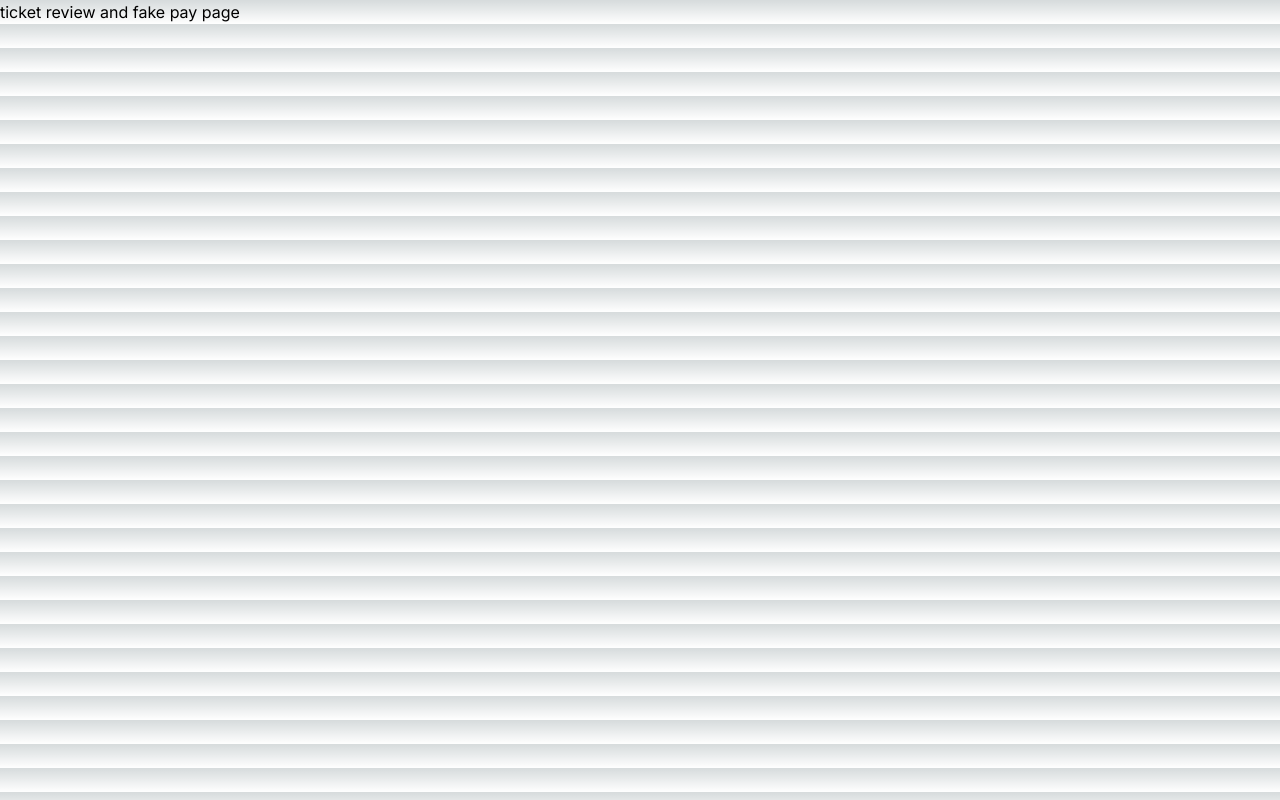
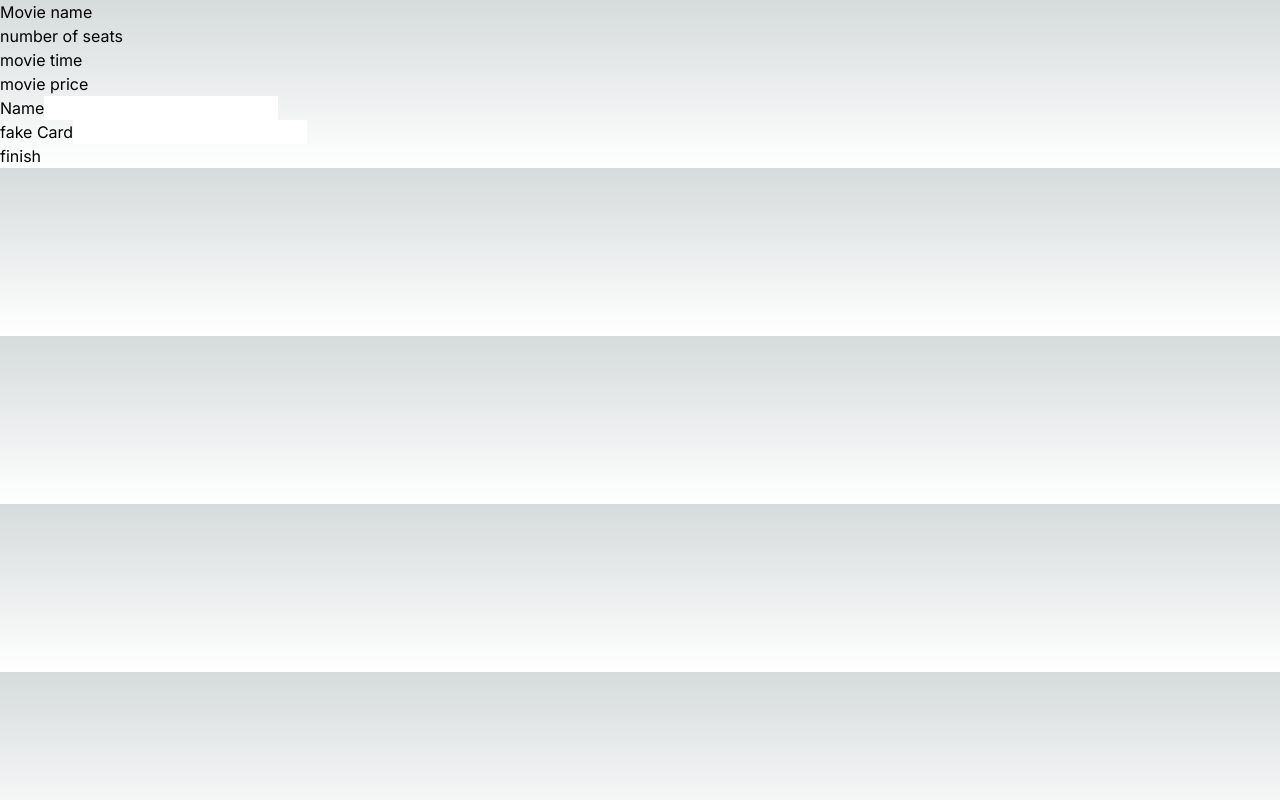
Before and after one commit to RocClark/movie-app, a Next.js app: page /movieHome/ticketReview in a window 1280 px wide. Built offline with nearby package versions, Linux system fonts and the light colour scheme.

Commit message:
add comonents

```diff
--- a/app/movieHome/[seatSelect]/page.tsx
+++ b/app/movieHome/[seatSelect]/page.tsx
@@ -1,5 +1,6 @@
 import MoiveScreen from '../../../components/movieComponents/movieScrean'
 import SeatList from '../../../components/movieComponents/seatsList'
+import MovieHeader from '../../../components/movieComponents/movieHeader'
 
 import Image from 'next/image'
 
@@ -16,6 +17,7 @@ export default function seatSelect() {
 
   return (
   <div>
+     <MovieHeader/>
     <MoiveScreen/>
     <SeatList/>
     <div >
--- a/app/movieHome/ticketReview/page.tsx
+++ b/app/movieHome/ticketReview/page.tsx
@@ -1,6 +1,14 @@
 import Image from 'next/image'
+import MovieReview from '../../../components/movieComponents/movieReview'
+import MovieForm from '../../../components/movieComponents/movieForm'
 
 export default function about() {
-  return (<h1> ticket review and fake pay page</h1>
+
+  return (
+    <div>
+      <MovieReview/>
+      <MovieForm/>
+
+  </div>
   )
 }
--- /dev/null
+++ b/components/movieComponents/movieForm.jsx
@@ -0,0 +1,21 @@
+import MoiveItem from './movieItem';
+
+function MoiveForm(props) {
+    return (
+<form >
+        <div>
+          <label htmlFor='name'>Name</label>
+          <input type='text' required id='name' />
+        </div>
+        <div >
+          <label htmlFor='fakeCard'>fake Card</label>
+          <input type='text' required id='fakeCard' />
+        </div>
+        <div >
+          <button>finish</button>
+        </div>
+      </form>
+    );
+}
+
+export default MoiveForm;
--- /dev/null
+++ b/components/movieComponents/movieReview.jsx
@@ -0,0 +1,31 @@
+
+function MovieReview() {
+    return (
+        <main >
+        <div >
+        <div>
+            <p>
+              Movie name
+            </p>
+            <p>
+              number of seats
+            </p>
+          </div>
+          <div>
+            <p>
+              movie time
+            </p>
+            <p>
+              movie price
+            </p>
+          </div>
+          <div>
+
+          </div>
+        </div>
+      </main>
+
+    );
+  }
+
+  export default MovieReview;
```
